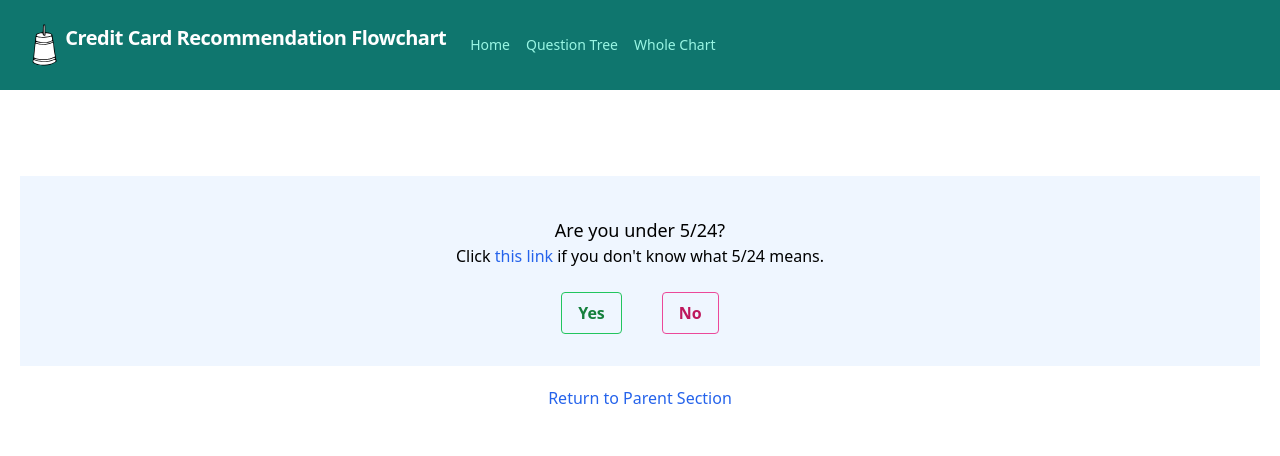
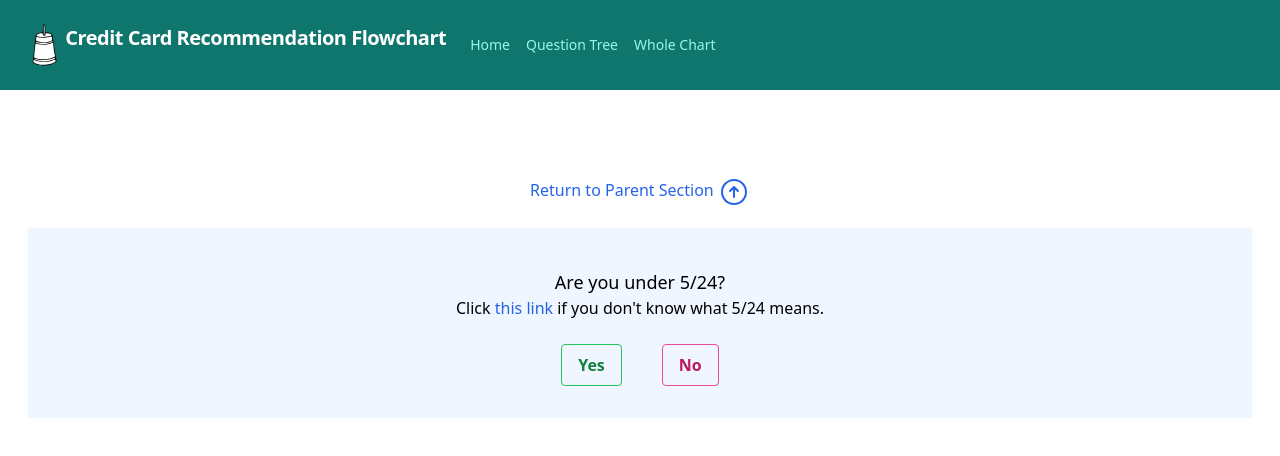
Before and after one commit to ecaoile/credit-card-recommendation-flowchart, a React (Create React App) app: page /question-tree in a window 1280 px wide. Shown: the top 456 px of the page. Built offline with nearby package versions, Linux system fonts and the light colour scheme.

Commit message:
added directional arrow svg's

```diff
--- a/package.json
+++ b/package.json
@@ -1,5 +1,5 @@
 {
-  "name": "credit-card-decision-flowchart",
+  "name": "credit-card-recommendation-flowchart",
   "version": "0.1.0",
   "private": true,
   "dependencies": {
--- /dev/null
+++ b/src/assets/down-arrow.tsx
@@ -0,0 +1,16 @@
+export default function DownArrow(props: any) {
+    return (
+        <svg
+            xmlns="http://www.w3.org/2000/svg"
+            fill="none"
+            viewBox="0 0 24 24"
+            stroke-width="1.5"
+            stroke="currentColor"
+            className={`h-8 w-8 ${props.className}`}>
+            <path
+            stroke-linecap="round"
+            stroke-linejoin="round"
+            d="M9 12.75l3 3m0 0l3-3m-3 3v-7.5M21 12a9 9 0 11-18 0 9 9 0 0118 0z" />
+      </svg>
+    );
+}
--- /dev/null
+++ b/src/assets/left-arrow.tsx
@@ -0,0 +1,16 @@
+export default function LeftArrow(props: any) {
+    return (
+        <svg
+        xmlns="http://www.w3.org/2000/svg"
+        fill="none"
+        viewBox="0 0 24 24"
+        stroke-width="1.5"
+        stroke="currentColor"
+        className={`h-8 w-8 ${props.className}`}>
+        <path
+          stroke-linecap="round"
+          stroke-linejoin="round"
+          d="M11.25 9l-3 3m0 0l3 3m-3-3h7.5M21 12a9 9 0 11-18 0 9 9 0 0118 0z" />
+      </svg>
+    )
+}
--- /dev/null
+++ b/src/assets/right-arrow.tsx
@@ -0,0 +1,16 @@
+export default function RightArrow(props: any) {
+    return (
+        <svg
+        xmlns="http://www.w3.org/2000/svg"
+        fill="none"
+        viewBox="0 0 24 24"
+        stroke-width="1.5"
+        stroke="currentColor"
+        className={`h-8 w-8 ${props.className}`}>
+        <path
+        stroke-linecap="round"
+        stroke-linejoin="round"
+        d="M12.75 15l3-3m0 0l-3-3m3 3h-7.5M21 12a9 9 0 11-18 0 9 9 0 0118 0z" />
+    </svg>
+    );
+}
--- /dev/null
+++ b/src/assets/up-arrow.tsx
@@ -0,0 +1,16 @@
+export default function UpArrow(props: any) {
+    return (
+        <svg
+            xmlns="http://www.w3.org/2000/svg"
+            fill="none"
+            viewBox="0 0 24 24"
+            stroke-width="1.5"
+            stroke="currentColor"
+            className={`h-8 w-8 ${props.className}`}>
+            <path
+            stroke-linecap="round"
+            stroke-linejoin="round"
+            d="M15 11.25l-3-3m0 0l-3 3m3-3v7.5M21 12a9 9 0 11-18 0 9 9 0 0118 0z" />
+      </svg>
+    )
+}
--- a/src/components/question-tree/cards-worth-burning-five-twenty-four.tsx
+++ b/src/components/question-tree/cards-worth-burning-five-twenty-four.tsx
@@ -1,11 +1,13 @@
 import { NavLink } from "react-router-dom";
+import DownArrow from "../../assets/down-arrow";
+import UpArrow from "../../assets/up-arrow";
 
 export default function CardsWorthBurningFiveTwentyFour() {
     return (
         <>
             <div className="my-5">
                 <NavLink to="/question-tree?node=chase-or-not">
-                    <p className="text-blue-600 no-underline hover:underline">Return to Parent Section</p>
+                    <p className="text-blue-600 no-underline hover:underline">Return to Parent Section <UpArrow className="inline-block" /></p>
                 </NavLink>
             </div>
             <div className="my-5">
@@ -23,7 +25,7 @@ export default function CardsWorthBurningFiveTwentyFour() {
                 </div>
                 <div className="">
                     <NavLink to="/question-tree?node=notes-for-under-five-twenty-four">
-                        <p className="text-blue-600 no-underline hover:underline">View Notes for Under 5/24</p>
+                        <p className="text-blue-600 no-underline hover:underline my-3">View Notes for Under 5/24 <DownArrow className="inline-block" /></p>
                     </NavLink>
                 </div>
             </div>
--- a/src/components/question-tree/chase-cards.tsx
+++ b/src/components/question-tree/chase-cards.tsx
@@ -1,11 +1,14 @@
 import { NavLink } from "react-router-dom";
+import DownArrow from "../../assets/down-arrow";
+import RightArrow from "../../assets/right-arrow";
+import UpArrow from "../../assets/up-arrow";
 
 export default function ChaseCards() {
     return (
         <>
             <div className="m-5">
             <NavLink to="/question-tree?node=chase-or-not">
-                    <p className="text-blue-600 no-underline hover:underline">Return to Parent Section</p>
+                    <p className="text-blue-600 no-underline hover:underline">Return to Parent Section <UpArrow className="inline-block" /></p>
                 </NavLink>
             </div>
             <div className="my-5 py-2 border-solid border-4 border-green-500">
@@ -38,10 +41,10 @@ export default function ChaseCards() {
             </div>
             <div className="my-5">
                 <NavLink to="/question-tree?node=non-chase-biz">
-                    <p className="text-blue-600 no-underline hover:underline">View Non-Chase Business Cards</p>
+                    <p className="text-blue-600 no-underline hover:underline">View Non-Chase Business Cards <RightArrow className="inline-block" /></p>
                 </NavLink>
                 <NavLink to="/question-tree?node=cards-worth-burning-five-twenty-four">
-                    <p className="text-blue-600 no-underline hover:underline">View Cards Possibly Worth Burning a 5/24 Slot</p>
+                    <p className="text-blue-600 no-underline hover:underline my-3">View Cards Possibly Worth Burning a 5/24 Slot <DownArrow className="inline-block" /></p>
                 </NavLink>
             </div>
         </>
--- a/src/components/question-tree/chase-or-not.tsx
+++ b/src/components/question-tree/chase-or-not.tsx
@@ -1,11 +1,12 @@
 import { NavLink } from "react-router-dom";
+import UpArrow from "../../assets/up-arrow";
 
 export default function ChaseOrNot() {
     return (
         <>
             <div className='m-5'>
             <NavLink to="/question-tree?node=five-twenty-four">
-                    <p className="text-blue-600 no-underline hover:underline">Return to Parent Section</p>
+                    <p className="text-blue-600 no-underline hover:underline">Return to Parent Section <UpArrow className="inline-block" /></p>
             </NavLink>
             </div>
             <div className="my-5 py-2 border-solid border-4 border-green-500">
--- a/src/components/question-tree/five-twenty-four.tsx
+++ b/src/components/question-tree/five-twenty-four.tsx
@@ -1,8 +1,14 @@
 import { NavLink } from "react-router-dom";
+import UpArrow from "../../assets/up-arrow";
 
 function FiveTwentyFour(props: any) {
     return (
         <>
+            <div className="m-5">
+                <NavLink to="/">
+                    <p className="text-blue-600 no-underline hover:underline my-3">Return to Parent Section <UpArrow className="inline-block" /></p>
+                </NavLink>
+            </div>
             <div className="m-5 p-5 bg-blue-50">
             <div className="m-5">
                 <h2 className='text-lg'>Are you under 5/24?</h2>
@@ -17,11 +23,6 @@ function FiveTwentyFour(props: any) {
                 </NavLink>
             </div>
             </div>
-            <div className="m-5">
-                <NavLink to="/">
-                    <p className="text-blue-600 no-underline hover:underline">Return to Parent Section</p>
-                </NavLink>
-            </div>
         </>
     );
 }
--- a/src/components/question-tree/index.tsx
+++ b/src/components/question-tree/index.tsx
@@ -28,7 +28,7 @@ function QuestionTreeWalkthrough(props: any) {
         }
     };
     return (
-        <div className="App min-w-[275px] mt-[11rem]">
+        <div className="App min-w-[275px] m-2 mt-[11rem]">
             <QuestionTreeComponent />
         </div>
     );
--- a/src/components/question-tree/non-chase-biz.tsx
+++ b/src/components/question-tree/non-chase-biz.tsx
@@ -1,4 +1,6 @@
 import { NavLink } from "react-router-dom";
+import DownArrow from "../../assets/down-arrow";
+import LeftArrow from "../../assets/left-arrow";
 
 export default function NonChaseBiz() {
     return (
@@ -24,10 +26,10 @@ export default function NonChaseBiz() {
             </div>
             <div className="my-5">
                 <NavLink to="/question-tree?node=chase-cards">
-                    <p className="text-blue-600 no-underline hover:underline m-2">View Chase Cards</p>
+                    <p className="text-blue-600 no-underline hover:underline my-3"><LeftArrow className="inline-block" /> View Chase Cards</p>
                 </NavLink>
                 <NavLink to="/question-tree?node=cards-worth-burning-five-twenty-four">
-                    <p className="text-blue-600 no-underline hover:underline m-2">View Cards Possibly Worth Burning a 5/24 Slot</p>
+                    <p className="text-blue-600 no-underline hover:underline my-3"><DownArrow className="inline-block" />View Cards Possibly Worth Burning a 5/24 Slot</p>
                 </NavLink>
             </div>
         </>
--- a/src/components/question-tree/notes-for-under-five-twenty-four.tsx
+++ b/src/components/question-tree/notes-for-under-five-twenty-four.tsx
@@ -1,12 +1,12 @@
 import { NavLink } from "react-router-dom";
+import UpArrow from "../../assets/up-arrow";
 
 export default function NotesForUnderFiveTwentyFour() {
-    // window.scrollTo({ top: 0, behavior: 'smooth' });
     return (
         <>
             <div className="my-5">
                 <NavLink to="/question-tree?node=cards-worth-burning-five-twenty-four">
-                    <p className="text-blue-600 no-underline hover:underline">Return to Parent Section</p>
+                    <p className="text-blue-600 no-underline hover:underline">Return to Parent Section <UpArrow className="inline-block" /></p>
                 </NavLink>
             </div>
             <div className="my-5 py-2 border-solid border-4 border-green-500">
@@ -23,7 +23,7 @@ export default function NotesForUnderFiveTwentyFour() {
             </div>
             <div className="my-5">
                 <NavLink to="/question-tree?node=five-twenty-four">
-                    <p className="text-blue-600 no-underline hover:underline">Return to Top of Question Tree</p>
+                    <p className="text-blue-600 no-underline hover:underline my-3"><UpArrow className="inline-block" /> Return to Top of Question Tree <UpArrow className="inline-block" /></p>
                 </NavLink>
             </div>
         </>
```
